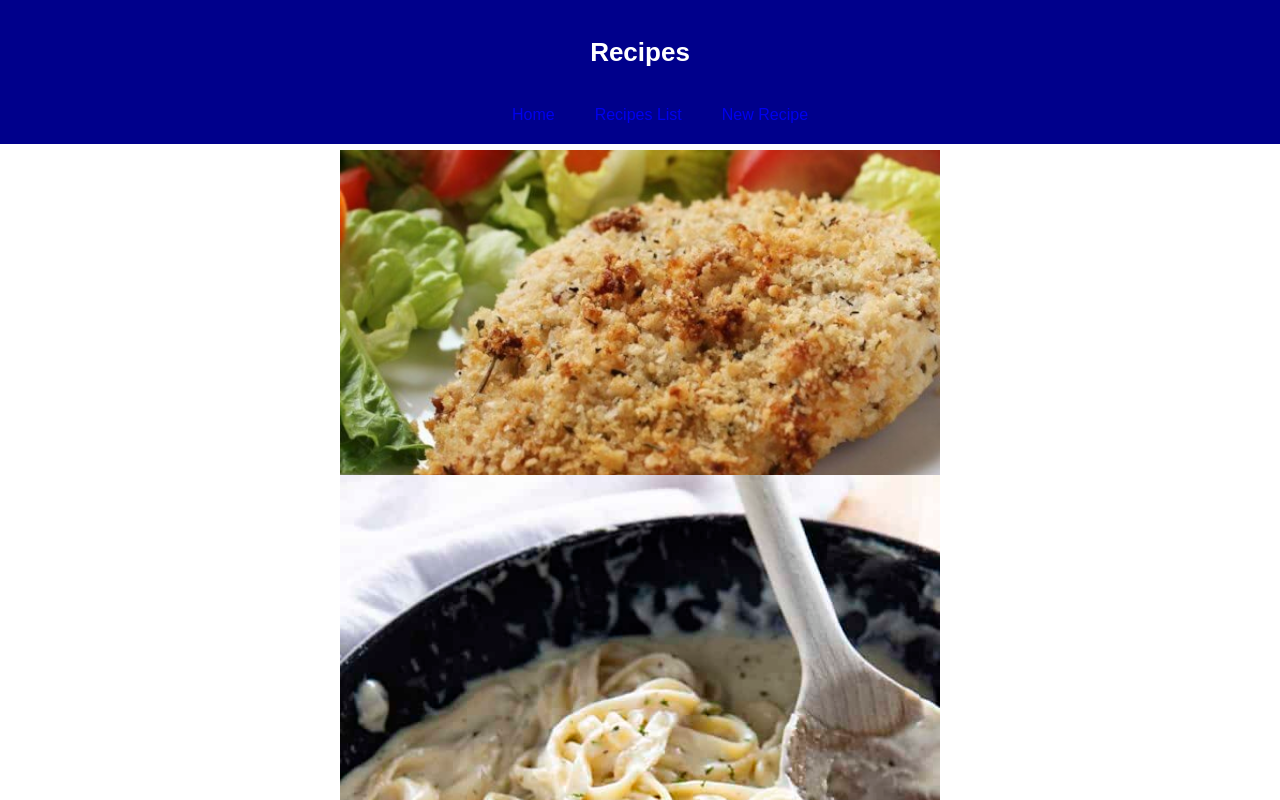
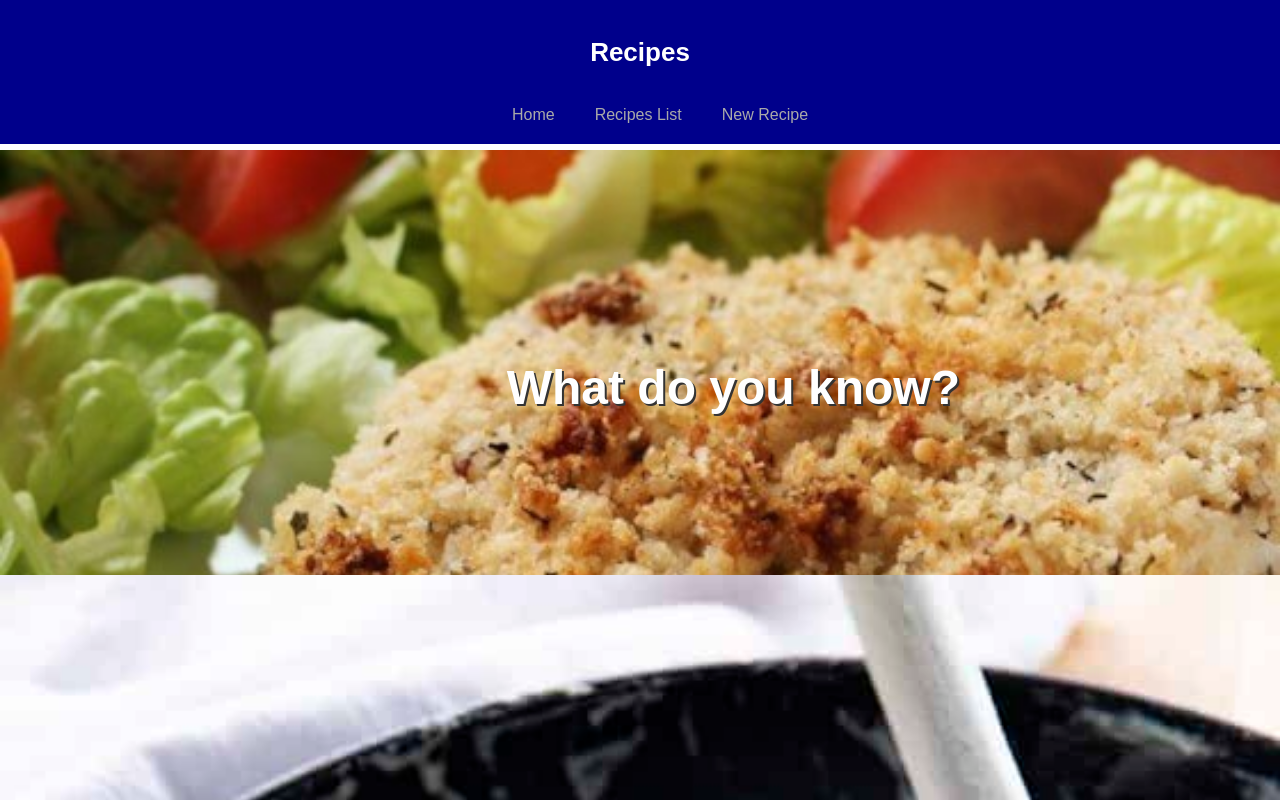
Before and after one commit to bytanyar/recipes, a React (Create React App) app: page / in a window 1280 px wide. Shown: the top 800 px of the page. Built offline with nearby package versions, Linux system fonts and the light colour scheme.

Commit message:
TRR-007    start restyling for differing sizes

```diff
--- a/src/app.css
+++ b/src/app.css
@@ -25,6 +25,7 @@ ul {
 a {
   text-decoration: none;
 }
+a:link,
 a:visited {
   color: darkgray;
 }
--- a/src/components/Home.js
+++ b/src/components/Home.js
@@ -26,20 +26,23 @@ class Home extends Component {
     _onScroll(){
         const sauce = document.getElementById('sauce');
 
-        const yPos = 0 - window.pageYOffset/2;
-        sauce.style.top = 475 + yPos + "px";
+        const yPos = 0 - window.pageYOffset/1.2;
+        sauce.style.top = 200 + yPos + "px";
     }
 
     render() {
         return (
-            <HomeStyles id="home" className="home">
-                <div id="chicken" className="background-fixed">
+            <HomeStyles className="home">
+                <div id="chicken" className="chicken">
                     <img src={ChickenImage} alt="chicken" />
                 </div>
-                <div id="sauce" className="background-moving">
+                <div id="sauce" className="sauce">
+                    <div>
+                        <h3>What do you know?</h3>
+                    </div>
                     <img src={AlfredoImage} alt="sauce" />
                 </div>
-                <div id="drink" className="background-moving">
+                <div id="drink" className="drink">
                     <img src={AmarettoImage} alt="drink" />
                 </div>
             </HomeStyles>
--- a/src/components/home.styled.js
+++ b/src/components/home.styled.js
@@ -5,23 +5,44 @@ export const HomeStyles = styled.div`
     min-height: 150vh;
 
     img {
-        max-width: 600px;
         width: 100vw;
     }
-    #chicken {
-        left: calc((100vw - 600px) / 2);
+    .chicken {
         position: absolute;
         top: 150px;
         z-index: 1;
     }
-    #drink {
+    .drink {
         position: relative;
-        top: 750px;
+        top: 150vw;
     }
-    #sauce {
-        left: calc((100vw - 600px) / 2);
+    .sauce {
         position: absolute;
-        top: 475px;
+        top: 200px;
         z-index: 5;
+
+        h3 {
+            color: white;
+            font-size: 1rem;
+            margin: 5vh 15px;
+            text-align: right;
+            text-shadow: 2px 2px 0 #333;
+        }
+    }
+    @media only screen and (min-width: 400px){
+        .sauce {
+            h3 {
+                font-size: 2rem;
+                margin: 10vh 12.5%;
+            }
+        }
+    }
+    @media only screen and (min-width: 768px){
+        .sauce {
+            h3 {
+                font-size: 3rem;
+                margin: 20vh 25%;
+            }
+        }
     }
 `;
```
